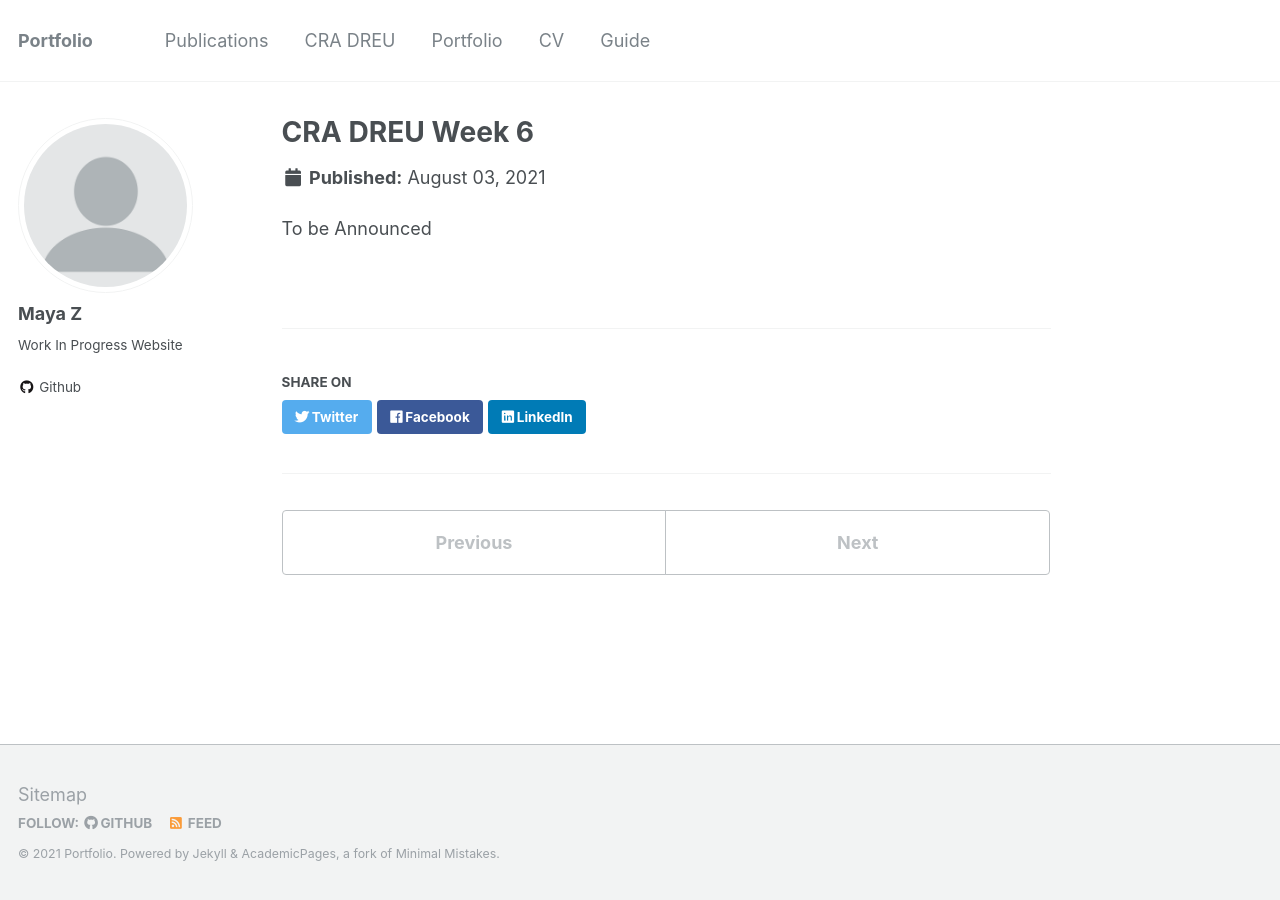
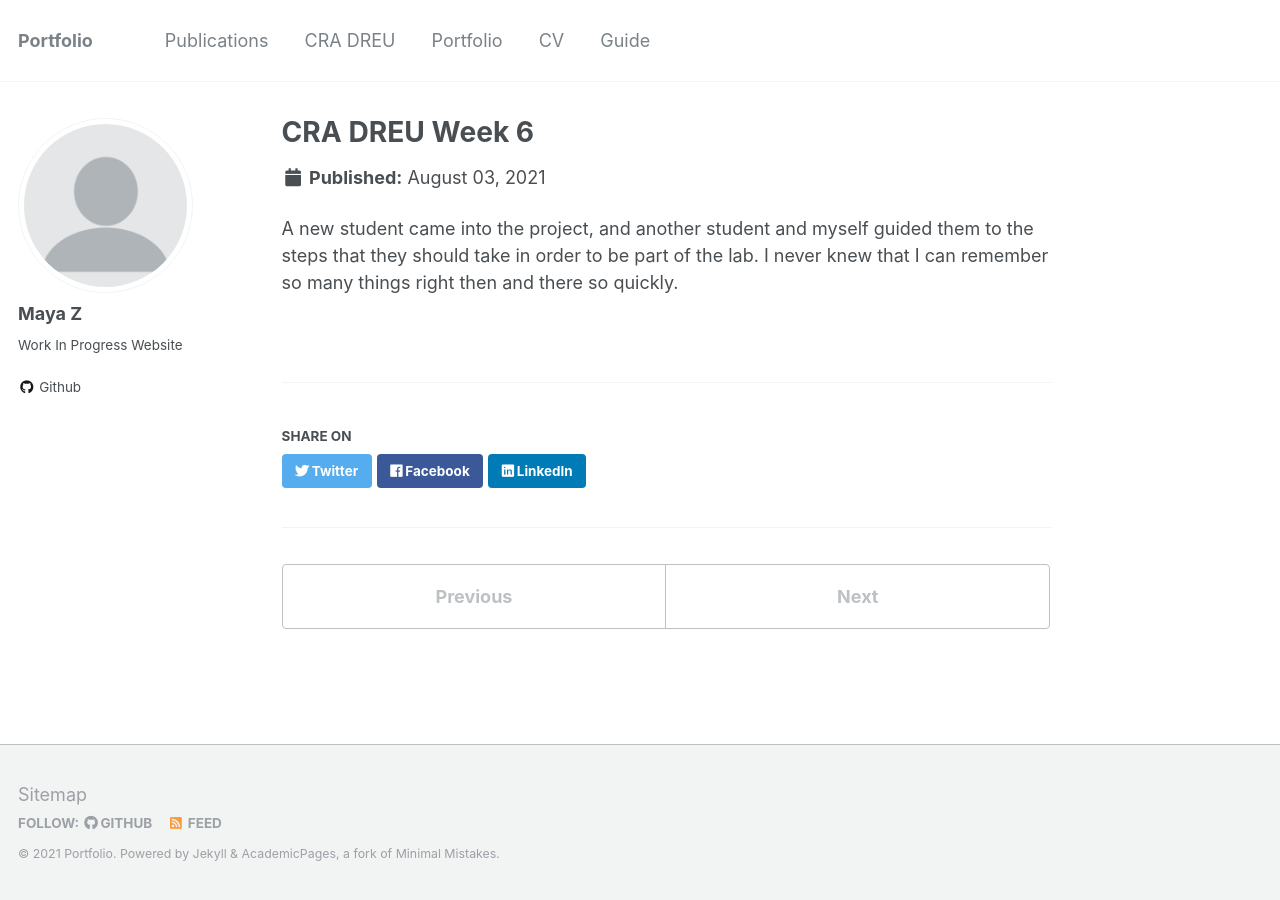
Before and after one commit to melonpocky/melonpocky.github.io, a Jekyll site: the page built from _cradreu/Week6.md, in a window 1280 px wide. Built offline with Jekyll 4.4.1, drawn with Linux system fonts in a browser that asks for light colours.

Commit message:
Updating Week 6

```diff
--- a/_cradreu/Week6.md
+++ b/_cradreu/Week6.md
@@ -1,10 +1,10 @@
 ---
 permalink: /cradreu//week6
 title: "CRA DREU Week 6"
-excerpt: ""
+excerpt: "The Mentee Becomes the Mentor"
 author_profile: true
 redirect_from:
 #  - /about/
 #  - /about.html
 ---
-To be Announced
+A new student came into the project, and another student and myself guided them to the steps that they should take in order to be part of the lab. I never knew that I can remember so many things right then and there so quickly.
```
